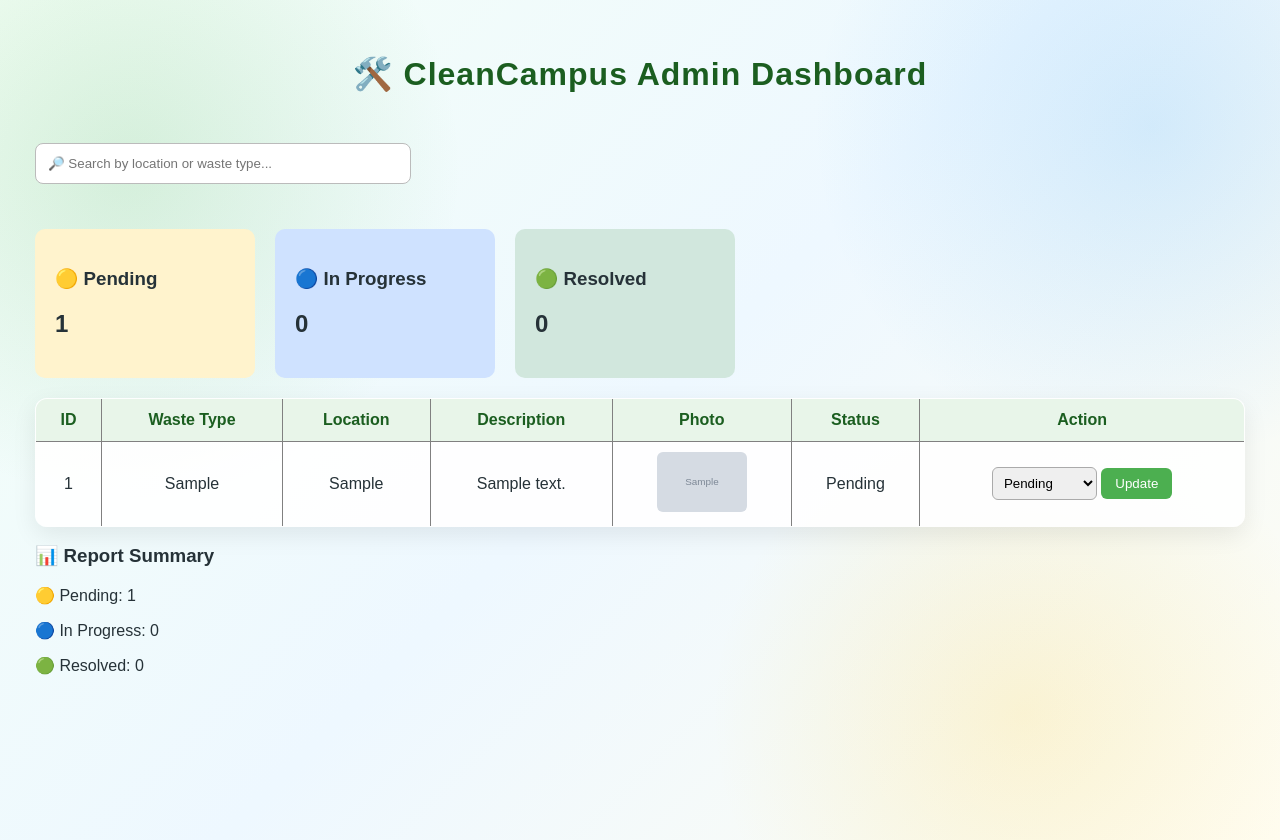
After one commit to Mehulcyber/Cleanchampus, a Flask app: page /admin in a window 1280 px wide. The commit adds this page. Run offline with Flask 3, Linux system fonts and the light colour scheme; tables that the repository leaves empty or names only in its code hold one stand-in row (values such as "Sample post"); grey boxes marked "Sample" are stand-in pictures.

Commit message:
Final CleanCampus project

```diff
--- a/app.py
+++ b/app.py
@@ -1,12 +1,108 @@
-from flask import Flask, render_template
+from flask import Flask, render_template, request ,redirect,send_from_directory
+from werkzeug.utils import secure_filename
+import os
+import mysql.connector
+import os
 
-app = Flask(__name__)
+app = Flask(
+    __name__,
+    template_folder=os.path.join(os.path.dirname(__file__), "templates")
+)
+UPLOAD_FOLDER = 'uploads'
+app.config['UPLOAD_FOLDER'] = UPLOAD_FOLDER
+
+def get_db_connection():
+    return mysql.connector.connect(
+        host="localhost",
+        user="root",
+        password="Mehulkr#143",
+        database="clean_campus"
+    )
 
 
-@app.route("/")
+@app.route("/", methods=["GET", "POST"])
 def home():
-    return render_template("index.html")
+    message = None
 
+    if request.method == "POST":
+        waste_type = request.form["waste_type"]
+        location = request.form["location"]
+        description = request.form["description"]
 
+        photo = request.files.get("photo")
+        photo_filename = None
+
+        if photo and photo.filename:
+            photo_filename = secure_filename(photo.filename)
+            photo.save(
+                os.path.join(
+                    app.config["UPLOAD_FOLDER"],
+                    photo_filename
+                )
+            )
+
+        conn = get_db_connection()
+        cursor = conn.cursor()
+
+        query = """
+        INSERT INTO reports (waste_type, location, description, photo)
+        VALUES (%s, %s, %s, %s)
+        """
+
+        cursor.execute(
+            query,
+            (waste_type, location, description, photo_filename)
+        )
+
+        conn.commit()
+        cursor.close()
+        conn.close()
+
+        message = "Report submitted successfully! ♻️"
+
+    return render_template("index.html", message=message)
+@app.route("/admin")
+def admin():
+    conn = get_db_connection()
+    cursor = conn.cursor(dictionary=True)
+
+    cursor.execute("SELECT * FROM reports ORDER BY created_at DESC")
+    reports = cursor.fetchall()
+    pending_count = sum(1 for r in reports if r["status"] == "Pending")
+    progress_count = sum(1 for r in reports if r["status"] == "In Progress")
+    resolved_count = sum(1 for r in reports if r["status"] == "Resolved")
+
+    total_reports = len(reports)
+    pending_reports = sum(1 for r in reports if r["status"] == "Pending")
+    resolved_reports = sum(1 for r in reports if r["status"] == "Resolved")
+
+    cursor.close()
+    conn.close()
+
+    return render_template("admin.html", reports=reports, pending_count=pending_count, progress_count=progress_count, resolved_count=resolved_count)
+
+@app.route("/update_status/<int:report_id>", methods=["POST"])
+def update_status(report_id):
+    status = request.form["status"]
+
+    conn = get_db_connection()
+    cursor = conn.cursor()
+
+    cursor.execute(
+        "UPDATE reports SET status = %s WHERE id = %s",
+        (status, report_id)
+    )
+
+    conn.commit()
+    cursor.close()
+    conn.close()
+
+    return redirect("/admin")
+@app.route("/uploads/<filename>")
+def uploaded_file(filename):
+    return send_from_directory(
+        app.config["UPLOAD_FOLDER"],
+        filename
+    )
 if __name__ == "__main__":
-    app.run(debug=True)
+     app.run(debug=True)
--- /dev/null
+++ b/templates/admin.html
@@ -0,0 +1,276 @@
+<!DOCTYPE html>
+<html>
+<head>
+    <title>CleanCampus - Admin Dashboard</title>
+    <style>
+    body {
+        margin: 0;
+        font-family: Arial, sans-serif;
+
+        /* Unique CleanCampus Background */
+        background:
+            radial-gradient(circle at 10% 20%, rgba(76, 175, 80, 0.18), transparent 25%),
+            radial-gradient(circle at 90% 15%, rgba(33, 150, 243, 0.15), transparent 25%),
+            radial-gradient(circle at 80% 85%, rgba(255, 193, 7, 0.15), transparent 25%),
+            linear-gradient(135deg, #f4fff7, #eef8ff, #fffdf2);
+
+        min-height: 100vh;
+        color: #263238;
+    }
+
+    h1 {
+        text-align: center;
+        padding: 25px;
+        margin: 0;
+        color: #1b5e20;
+        letter-spacing: 1px;
+    }
+
+    table {
+        background: rgba(255, 255, 255, 0.88);
+        border-radius: 12px;
+        overflow: hidden;
+        box-shadow: 0 8px 25px rgba(0,0,0,0.08);
+    }
+
+    th {
+        background: #e8f5e9;
+        color: #1b5e20;
+    }
+
+    tr:hover {
+        background: #f1f8e9;
+    }
+
+    input {
+        border: 1px solid #bdbdbd;
+        border-radius: 8px;
+        outline: none;
+    }
+
+    input:focus {
+        border-color: #4caf50;
+        box-shadow: 0 0 5px rgba(76,175,80,0.3);
+    }
+
+    button {
+        border: none;
+        border-radius: 6px;
+        padding: 7px 12px;
+        cursor: pointer;
+        background: #4caf50;
+        color: white;
+    }
+
+    button:hover {
+        background: #2e7d32;
+    }
+    <style>
+* {
+    box-sizing: border-box;
+}
+
+body {
+    margin: 0;
+    padding: 20px 35px;
+    font-family: Arial, sans-serif;
+
+    background:
+        radial-gradient(circle at 10% 20%, rgba(76,175,80,0.18), transparent 25%),
+        radial-gradient(circle at 90% 15%, rgba(33,150,243,0.15), transparent 25%),
+        radial-gradient(circle at 80% 85%, rgba(255,193,7,0.15), transparent 25%),
+        linear-gradient(135deg, #f4fff7, #eef8ff, #fffdf2);
+
+    min-height: 100vh;
+}
+
+/* Wide heading */
+h1 {
+    text-align: center;
+    margin: 10px 0 25px;
+    color: #1b5e20;
+}
+
+/* Search box */
+#searchBox {
+    width: 350px !important;
+    padding: 12px !important;
+    margin: 0 0 25px !important;
+    border: 1px solid #bbb;
+    border-radius: 8px;
+}
+
+/* Summary cards - horizontal */
+body > div {
+    max-width: 1200px;
+}
+
+/* Table full landscape width */
+table {
+    width: 100%;
+    background: rgba(255,255,255,0.92);
+    border-collapse: collapse;
+    border-radius: 12px;
+    overflow: hidden;
+    box-shadow: 0 8px 25px rgba(0,0,0,0.08);
+}
+
+th {
+    background: #e8f5e9;
+    color: #1b5e20;
+    padding: 12px;
+    text-align: center;
+}
+
+td {
+    padding: 10px;
+    text-align: center;
+    vertical-align: middle;
+}
+
+tr:hover {
+    background: #f1f8e9;
+}
+
+/* Photo size */
+td img {
+    width: 90px;
+    height: 60px;
+    object-fit: cover;
+    border-radius: 6px;
+}
+
+/* Buttons */
+button {
+    background: #4caf50;
+    color: white;
+    border: none;
+    padding: 8px 14px;
+    border-radius: 6px;
+    cursor: pointer;
+}
+
+button:hover {
+    background: #2e7d32;
+}
+
+/* Status dropdown */
+select {
+    padding: 7px;
+    border-radius: 6px;
+    border: 1px solid #aaa;
+}
+</style>
+
+</head>
+<body>
+
+    <h1>🛠️ CleanCampus Admin Dashboard</h1>
+    <input
+    type="text"
+    id="searchBox"
+    placeholder="🔎 Search by location or waste type..."
+    onkeyup="searchReports()"
+    style="padding:10px; width:300px; margin:15px 0;"
+>
+    <div style="display:flex; gap:20px; margin:20px 0;">
+
+    <div style="background:#fff3cd; padding:20px; border-radius:10px; width:180px;">
+        <h3>🟡 Pending</h3>
+        <h2>{{ pending_count }}</h2>
+    </div>
+
+    <div style="background:#cfe2ff; padding:20px; border-radius:10px; width:180px;">
+        <h3>🔵 In Progress</h3>
+        <h2>{{ progress_count }}</h2>
+    </div>
+
+    <div style="background:#d1e7dd; padding:20px; border-radius:10px; width:180px;">
+        <h3>🟢 Resolved</h3>
+        <h2>{{ resolved_count }}</h2>
+    </div>
+
+
+</div>
+<script>
+function searchReports() {
+    let input = document.getElementById("searchBox").value.toLowerCase();
+    let rows = document.querySelectorAll("table tr");
+
+    for (let i = 1; i < rows.length; i++) {
+        let text = rows[i].innerText.toLowerCase();
+
+        if (text.includes(input)) {
+            rows[i].style.display = "";
+        } else {
+            rows[i].style.display = "none";
+        }
+    }
+}
+</script>
+    <table border="1" cellpadding="10">
+        <tr>
+            <th>ID</th>
+            <th>Waste Type</th>
+            <th>Location</th>
+            <th>Description</th>
+            <th>Photo</th>
+            <th>Status</th>
+            <th>Action</th>
+        </tr>
+
+        {% for report in reports %}
+        <tr>
+            <td>{{ report.id }}</td>
+            <td>{{ report.waste_type }}</td>
+            <td>{{ report.location }}</td>
+            <td>{{ report.description }}</td>
+            <td>
+                {% if report.photo %}
+                    <img src="{{ url_for('uploaded_file', filename=report.photo) }}" alt="Waste Photo" width="100">
+                {% else %}
+                    No Photo
+                {% endif %}
+            </td>
+            <td>{{ report.status }}</td>
+
+            <td>
+                <form method="POST" action="/update_status/{{ report.id }}">
+                    <select name="status">
+                        <option value="Pending">Pending</option>
+                        <option value="In Progress">In Progress</option>
+                        <option value="Resolved">Resolved</option>
+                    </select>
+
+                    <button type="submit">Update</button>
+                </form>
+            </td>
+        </tr>
+        {% endfor %}
+
+    </table>
+<script>
+function searchReports() {
+    let input = document.getElementById("searchBox").value.toLowerCase();
+    let rows = document.querySelectorAll("table tr");
+
+    for (let i = 1; i < rows.length; i++) {
+        let text = rows[i].innerText.toLowerCase();
+
+        if (text.includes(input)) {
+            rows[i].style.display = "";
+        } else {
+            rows[i].style.display = "none";
+        }
+    }
+}
+</script>
+</body>
+</html>
+<div>
+    <h3>📊 Report Summary</h3>
+
+    <p>🟡 Pending: {{ pending_count }}</p>
+    <p>🔵 In Progress: {{ progress_count }}</p>
+    <p>🟢 Resolved: {{ resolved_count }}</p>
+</div>
```
Also changed, not shown: templates/index.html (+121 -29 lines), templates/reports.html (added, +34 -0 lines), uploads/Screenshot_2026-09-08_at_3.13.35_PM.png (added).
